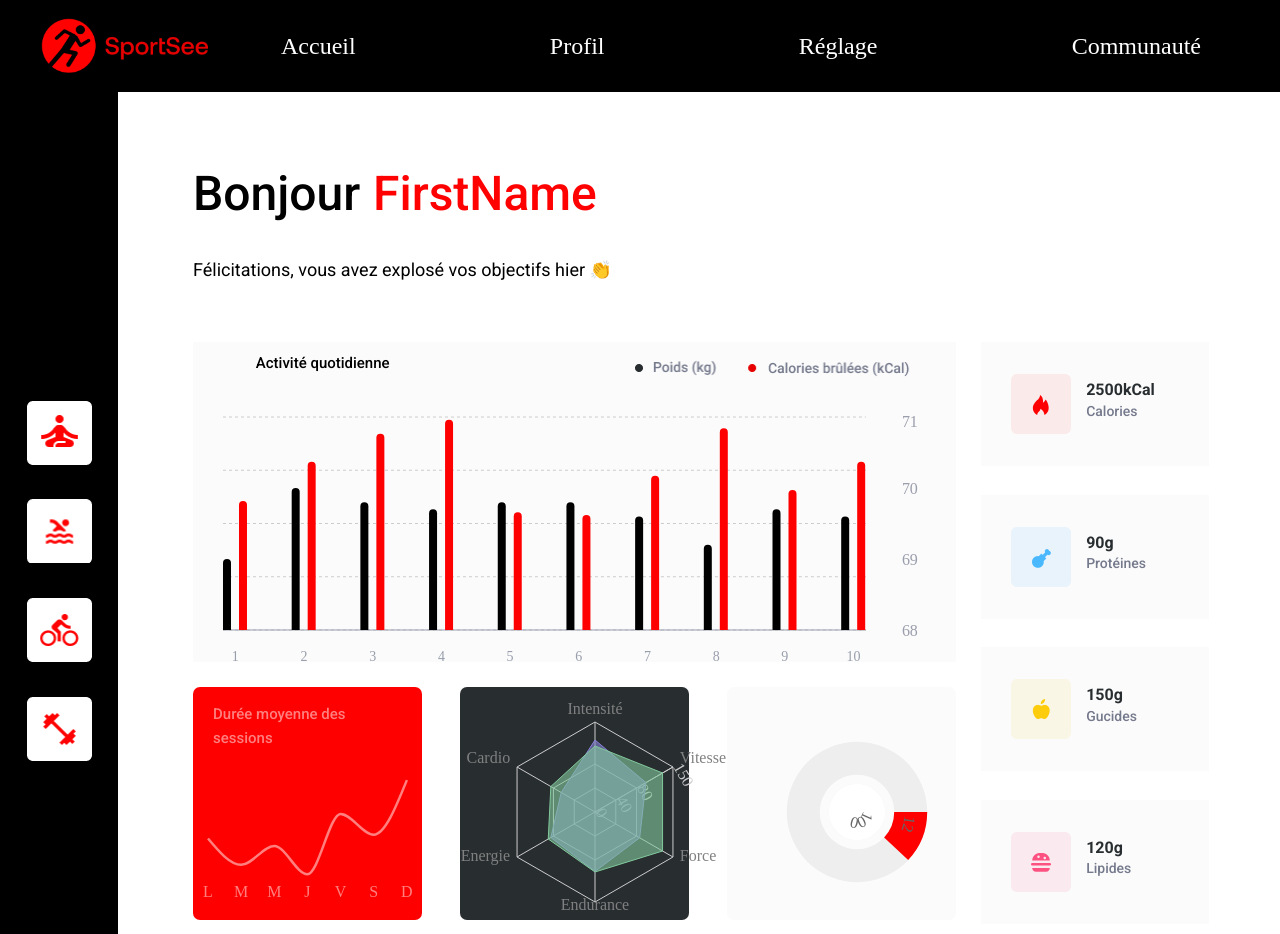
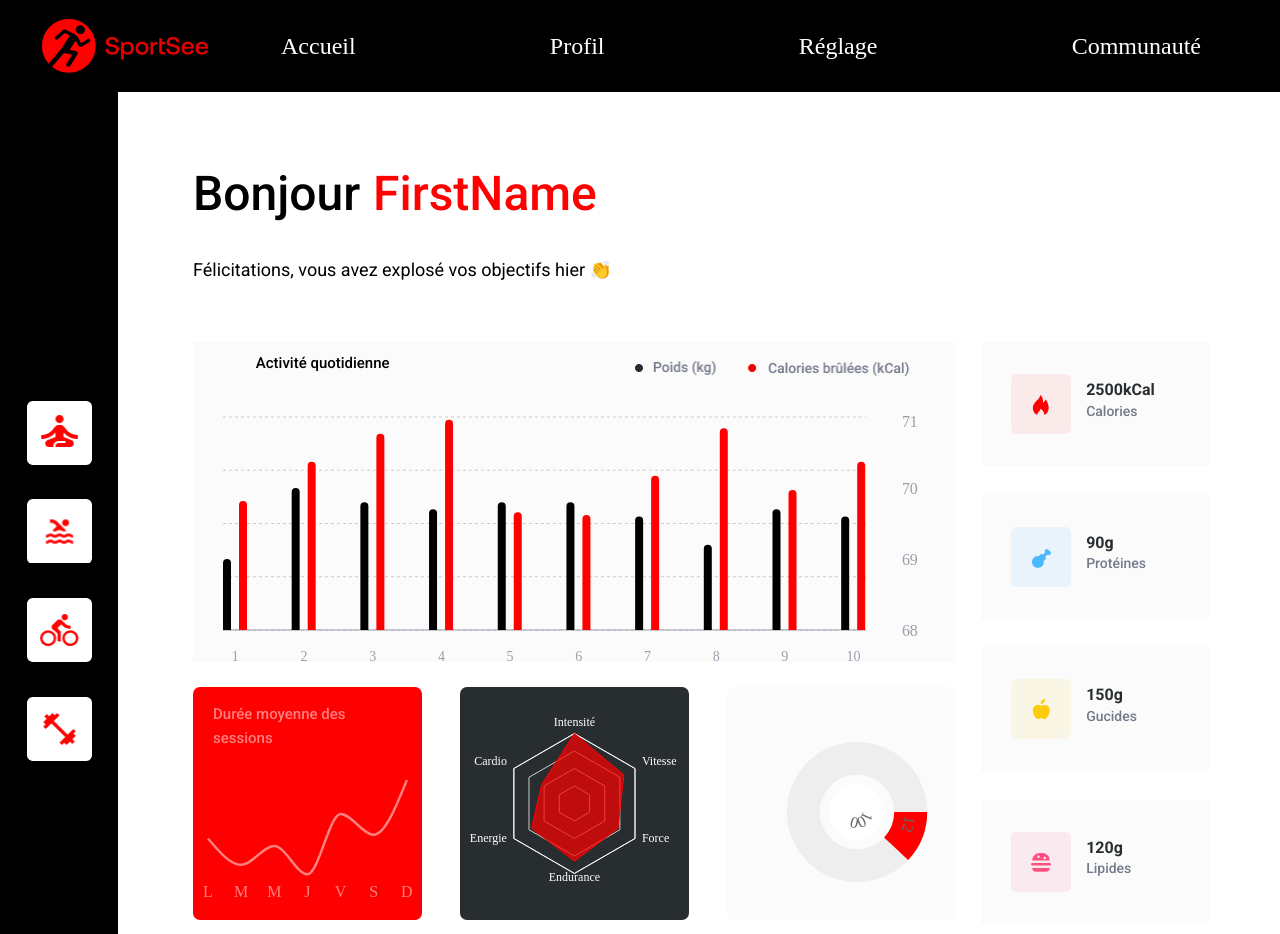
Before and after one commit to MillaDu22/sportsee, a React (Create React App) app: page /#/1 in a window 1280 px wide. Before the commit this address led to /#/1. Shown: the top 934 px of the page. Built offline with nearby package versions, Linux system fonts and the light colour scheme.

Commit message:
radar chart stylisé

```diff
--- a/src/Components/SimpleRadarChart/SimpleRadarChart.css
+++ b/src/Components/SimpleRadarChart/SimpleRadarChart.css
@@ -6,7 +6,3 @@
     background-color: #282d30;
     border-radius: 7px;
 }
-.radar-chart {
-    position:absolute;
-    left:-230px;
-}
--- a/src/Components/SimpleRadarChart/index.jsx
+++ b/src/Components/SimpleRadarChart/index.jsx
@@ -1,42 +1,36 @@
 import './SimpleRadarChart.css';
 import React, { PureComponent } from 'react';
-import { Radar, RadarChart, PolarGrid, PolarAngleAxis, PolarRadiusAxis} from 'recharts';
+import { Radar, RadarChart, PolarGrid, PolarAngleAxis, ResponsiveContainer } from 'recharts';
 
 const data = [
     {
-    subject: 'Intensité',
-    A: 120,
-    B: 110,
+        kind: 'Intensité',
+        performance: 120,
         fullMark: 150,
     },
     {
-    subject: 'Vitesse',
-    A: 98,
-    B: 130,
+        kind: 'Vitesse',
+        performance: 98,
         fullMark: 150,
     },
     {
-    subject: 'Force',
-    A: 86,
-    B: 130,
+        kind: 'Force',
+        performance: 86,
         fullMark: 150,
     },
     {
-    subject: 'Endurance',
-    A: 99,
-    B: 100,
+        kind: 'Endurance',
+        performance: 99,
         fullMark: 150,
     },
     {
-    subject: 'Energie',
-    A: 85,
-    B: 90,
+        kind: 'Energie',
+        performance: 85,
         fullMark: 150,
     },
     {
-    subject: 'Cardio',
-    A: 65,
-    B: 85,
+        kind: 'Cardio',
+        performance: 65,
         fullMark: 150,
     },
 ];
@@ -45,13 +39,13 @@ export default class SimpleRadarChart extends PureComponent {
     render() {
         return (
             <div className="container-simple-radar-chart">
-                <RadarChart className ="radar-chart" outerRadius={90} width={730} height={250} data={data}>
-                    <PolarGrid />
-                    <PolarAngleAxis dataKey="subject" />
-                    <PolarRadiusAxis angle={30} domain={[0, 150]} />
-                    <Radar name="Mike" dataKey="A" stroke="#8884d8" fill="#8884d8" fillOpacity={0.6} />
-                    <Radar name="Lily" dataKey="B" stroke="#82ca9d" fill="#82ca9d" fillOpacity={0.6} />
+                <ResponsiveContainer width = "100%" height = "100%">
+                    <RadarChart outerRadius ={ 70 }  data = { data }>
+                        <PolarGrid radialLines = { false }/>
+                        <PolarAngleAxis dataKey = "kind" stroke = "white" tickLine = { false } fontSize = { 12 } />
+                        <Radar name = "performance" dataKey = "performance" stroke = "#FF0101" fill = "#FF0101" fillOpacity = { 0.7 } />
                     </RadarChart>
+                </ResponsiveContainer>
             </div>
         );
     }
```
Also changed, not shown: src/Components/SimpleBarChart/index.jsx (+5 -5 lines). Lines whose indentation alone changed are shown as unchanged.
